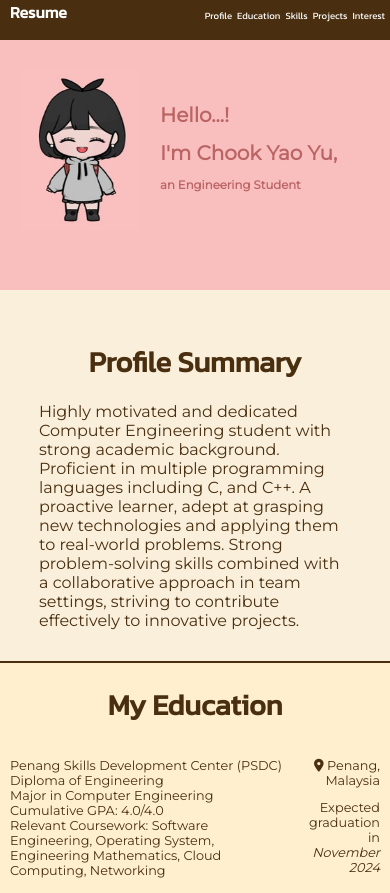
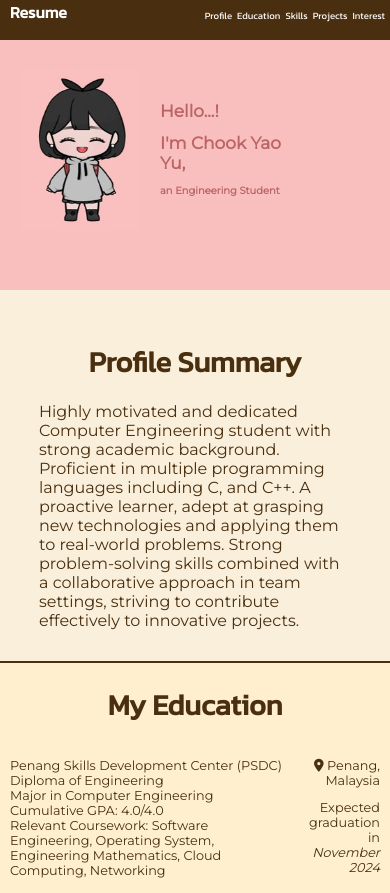
Before and after one commit to yuyao018/MyResume-css-assignment2, a plain HTML site: page index.html in a window 390 px wide. Shown: the top 893 px of the page. Drawn offline with Linux system fonts and the light colour scheme.

Commit message:
Update resume.css

```diff
--- a/CSS/resume.css
+++ b/CSS/resume.css
@@ -24,7 +24,7 @@ body{
 }
 .header-grid{
     display: grid;
-    grid-template-columns: 1fr 145%;
+    grid-template-columns: 1fr 100%;
 }
 .introduction{
     font-family: 'Montserrat', sans-serif;
@@ -392,10 +392,9 @@ li{
         height: 250px;
     }
     .introduction{
-        min-width: 120px;
         padding-top: 50px;
         padding-left: 20px;
-        font-size: 10px;
+        font-size: 8.5px;
     }
     .profile-img{
         width: 120px;
@@ -546,10 +545,9 @@ li{
         height: 400px;
     }
     .introduction{
-        min-width: 180px;
         padding-top: 75px;
         padding-left:25px;
-        font-size: 15px;
+        font-size: 14px;
     }
     .profile-img{
         width: 200px;
```
